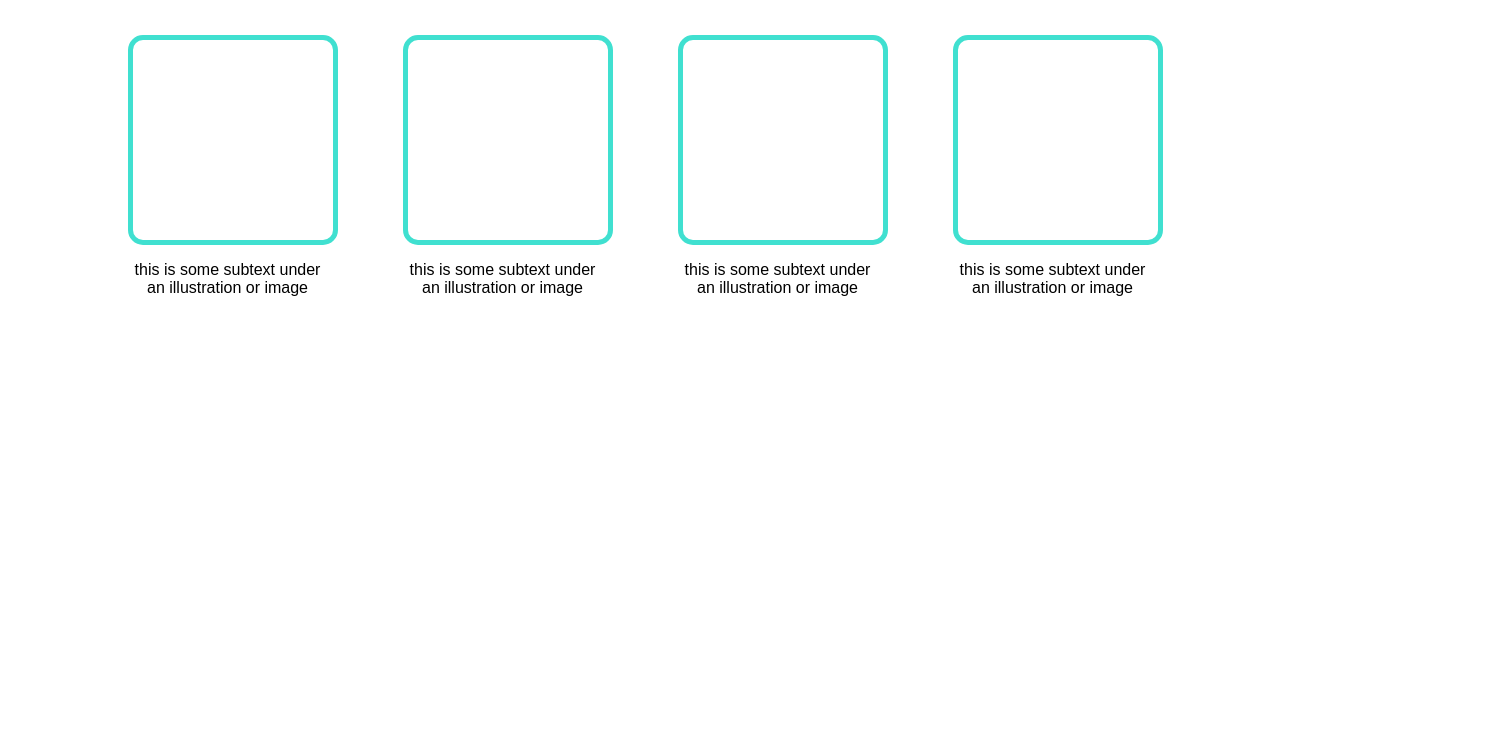
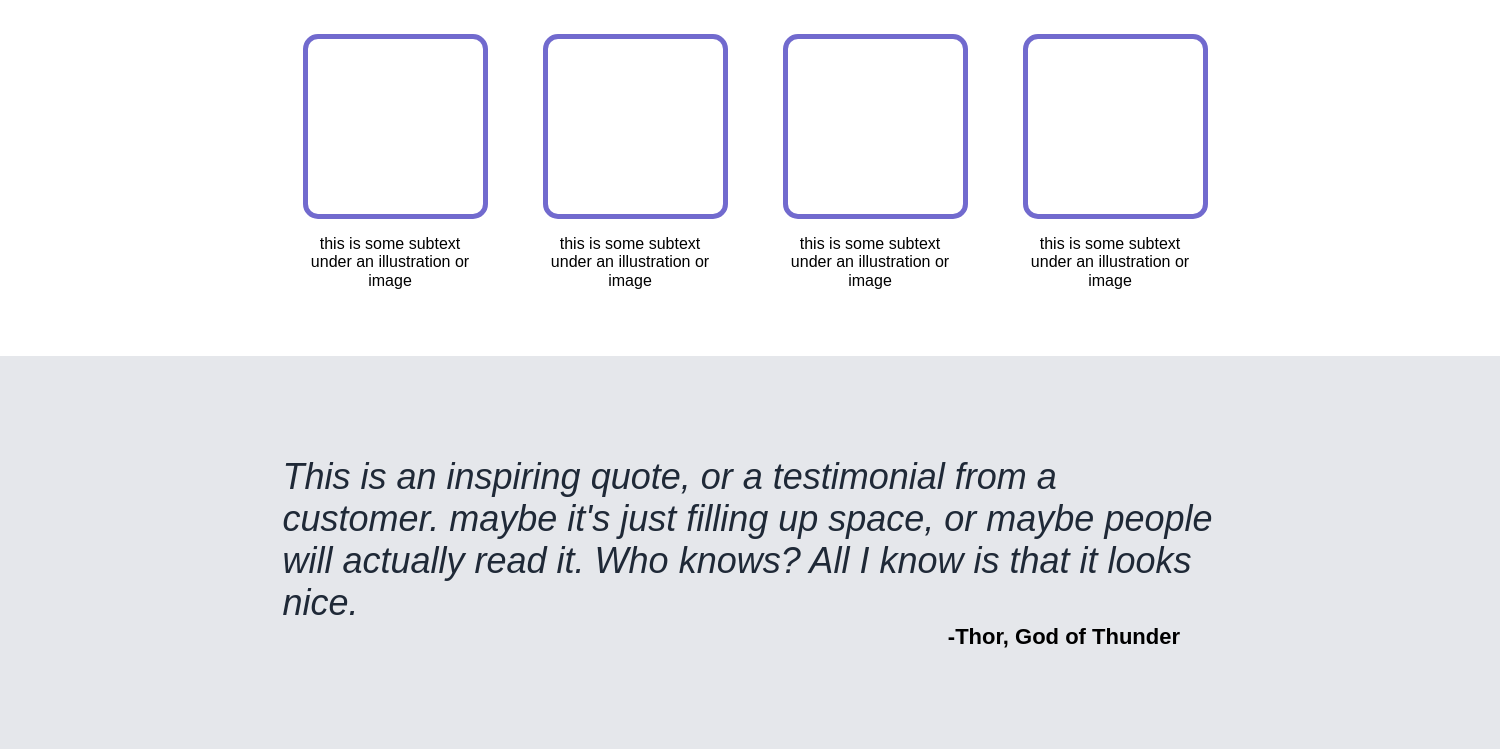
Before and after one commit to LonelyTower2021/landing-page, a plain HTML site: page index.html in a window 1280 px wide. Shown: the part 655-1404 px from the top of the page, 1500 px wide, since content can reach past the window. Before the commit the page ends 998 px from the top, so only its background shows below. Drawn offline with Linux system fonts and the light colour scheme.

Commit message:
Add Recommendation
Amend: Make webpage more statically sized.

```diff
--- a/Styles/styles.css
+++ b/Styles/styles.css
@@ -1,7 +1,12 @@
 body {
-    margin: 0 20px;
     padding: 0;
+    margin: auto;
+    background-color: #222;
+    width: 1500px;
     font-family: sans-serif;
+    display: flex;
+    flex-direction: column;
+    justify-content: center;
 }
 
 .header {
@@ -86,20 +91,10 @@ li {
     margin-left: 20px;
 }
 
-.cards {
-    display: flex;
-    justify-content: center;
-    align-items: center;
-    gap: 75px;
-}
-
 .info {
     text-align: center;
-    padding: 30px;
-}
-
-.card {
-    max-width: 200px;
+    padding: 50px;
+    background-color: white;
 }
 
 .info_title {
@@ -110,13 +105,42 @@ li {
     color: #1F2937;
 }
 
+.cards {
+    display: flex;
+    justify-content: center;
+    align-items: center;
+    gap: 65px;
+}
+
+.card {
+    max-width: 175px;
+}
+
 .image {
-    width: 200px;
-    height: 200px;
+    width: 175px;
+    height: 175px;
     border-radius: 15px;
-    border: solid turquoise 5px;
+    border: solid rgb(113, 106, 206) 5px;
+}
+
+.recommendation {
+    background-color: #E5E7EB;
+    display: flex;
+    flex-direction: column;
+    align-items: center;
+    padding: 100px;
 }
 
 .quote {
-    background-color: #E5E7EB;
+    max-width: 935px;
+    font: italic lighter 36px sans-serif;
+    color:#1F2937;
+    margin: 0;
 }
+
+.quotee {
+    align-self: flex-end;
+    margin: 0 220px 0 0;
+    font-weight: 900;
+    font-size: 22px;
+}
--- a/index.html
+++ b/index.html
@@ -52,5 +52,9 @@
             </div>
         </div>
     </div>
+    <div class="recommendation">
+        <p class="quote">This is an inspiring quote, or a testimonial from a customer.  maybe it's just filling up space, or maybe people will actually read it.  Who knows?  All I know is that it looks nice.</h3>
+        <p class="quotee">-Thor, God of Thunder</p>
+    </div>
 </body>
 </html>
```
